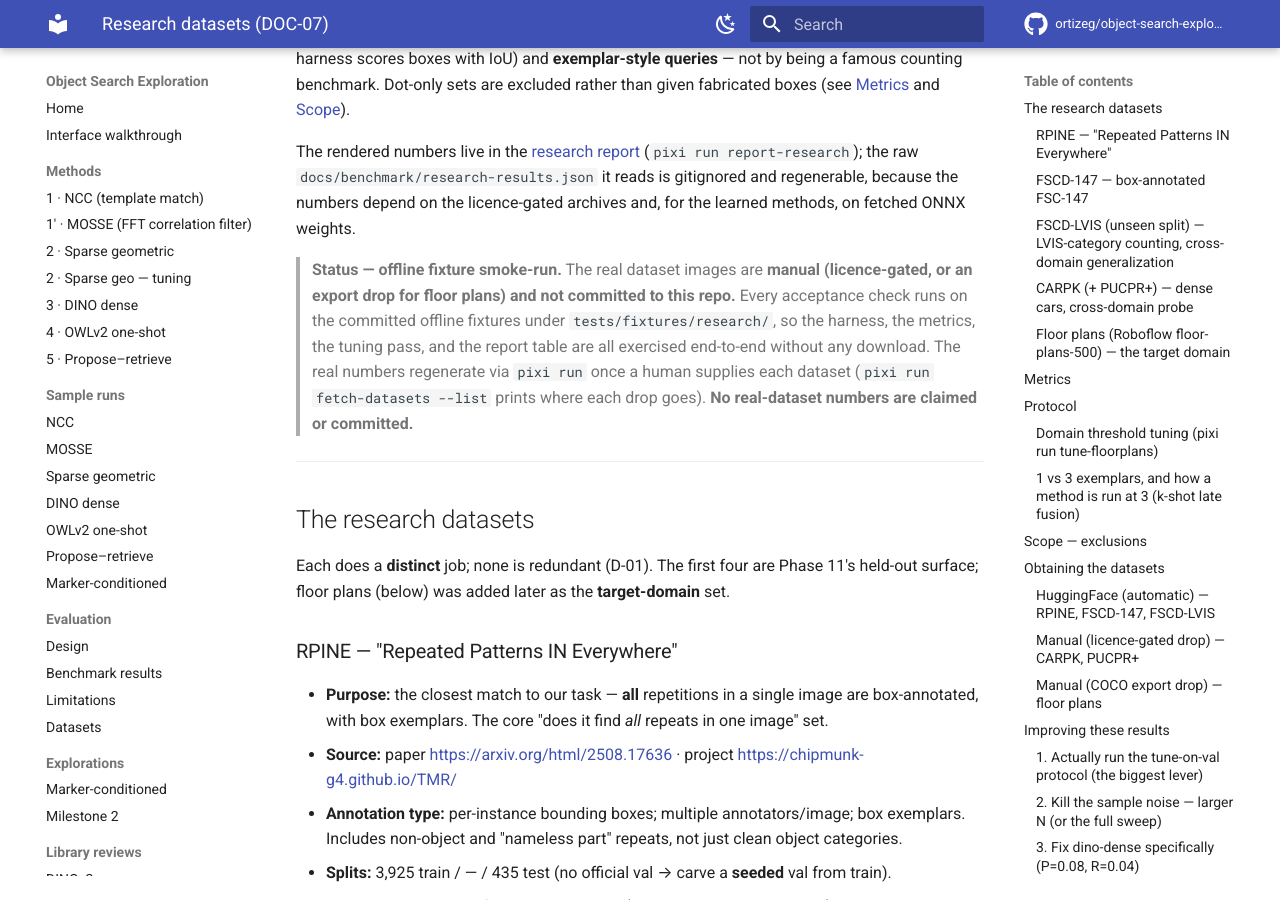
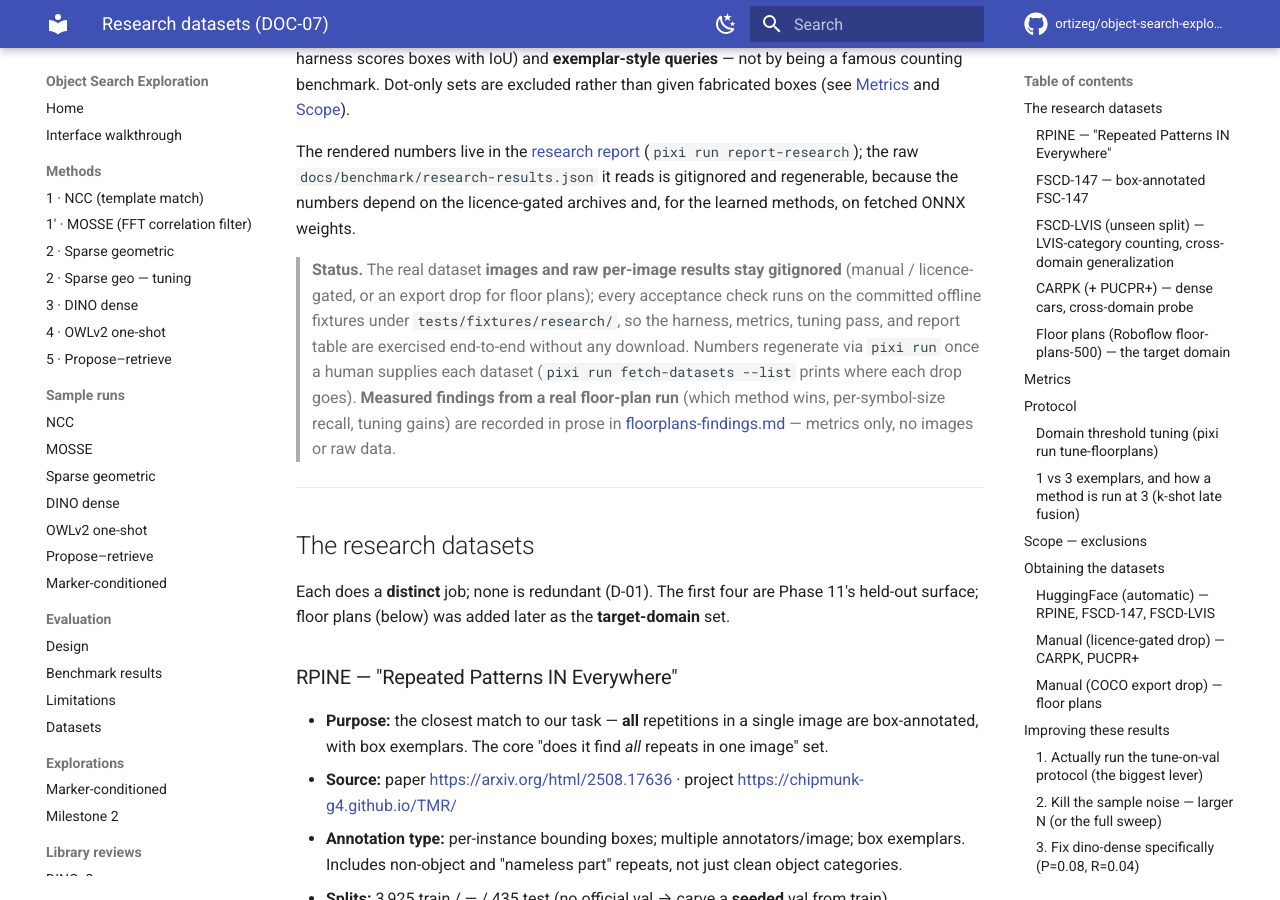
Before and after one commit to ortizeg/object-search-exploration, an MkDocs documentation site: the page built from docs/eval/research-datasets.md, in a window 1280 px wide and 900 px high, scrolled down 380 px. Built offline with MkDocs 1.6.1 and Material for MkDocs 9.7.7, drawn with Linux system fonts in a browser that asks for light colours; comment, search, counter and statistics services are not loaded.

Commit message:
docs(eval): record real floor-plan findings (metrics only, no data)
DOC-08 floorplans-findings.md: measured outcome of the real GPU eval -- which
method wins per class (propose-retrieve on doors 0.459, ncc on windows 0.403;
ncc the reliable all-rounder), the single-scale tuning win, and per-symbol-size
recall (dino-dense blind to small symbols). Prose + metric tables only; no
images or raw per-image data (those stay gitignored). Updates the status note.

Co-Authored-By: Claude Opus 4.8 (1M context) <noreply@anthropic.com>

```diff
--- a/docs/eval/research-datasets.md
+++ b/docs/eval/research-datasets.md
@@ -19,12 +19,14 @@ The rendered numbers live in the [research report](../reports/research-report.ht
 and regenerable, because the numbers depend on the licence-gated archives and, for the learned
 methods, on fetched ONNX weights.
 
-> **Status — offline fixture smoke-run.** The real dataset images are **manual (licence-gated, or an
-> export drop for floor plans) and not committed to this repo.** Every acceptance check runs on the
-> committed offline fixtures under `tests/fixtures/research/`, so the harness, the metrics, the
-> tuning pass, and the report table are all exercised end-to-end without any download. The real
-> numbers regenerate via `pixi run` once a human supplies each dataset (`pixi run fetch-datasets
-> --list` prints where each drop goes). **No real-dataset numbers are claimed or committed.**
+> **Status.** The real dataset **images and raw per-image results stay gitignored** (manual /
+> licence-gated, or an export drop for floor plans); every acceptance check runs on the committed
+> offline fixtures under `tests/fixtures/research/`, so the harness, metrics, tuning pass, and report
+> table are exercised end-to-end without any download. Numbers regenerate via `pixi run` once a human
+> supplies each dataset (`pixi run fetch-datasets --list` prints where each drop goes). **Measured
+> findings from a real floor-plan run** (which method wins, per-symbol-size recall, tuning gains) are
+> recorded in prose in [floorplans-findings.md](floorplans-findings.md) — metrics only, no images or
+> raw data.
 
 ---
 
```
Also changed, not shown: docs/eval/floorplans-findings.md (added, +92 -0 lines).
